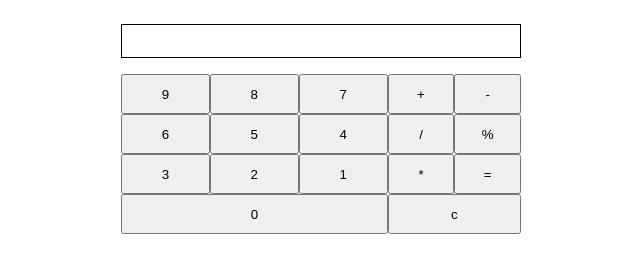
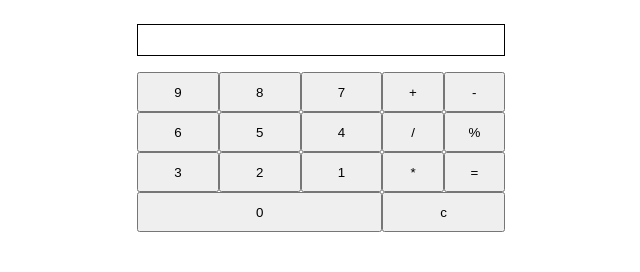
Before and after one commit to muggy8/stateless, a plain HTML site: page example.html in a window 1280 px wide. Shown: the whole page, without its empty margins (319-959 px from the left). Drawn offline with Linux system fonts and the light colour scheme.

Commit message:
css for calculator

```diff
--- a/example.html
+++ b/example.html
@@ -2,6 +2,11 @@
 	<head>
 		<script src="stateless.js"></script>
 		<style>
+			* {
+				-webkit-box-sizing: border-box;
+			       -moz-box-sizing: border-box;
+			        	box-sizing: border-box;
+			}
 			.calc-body {
 				width: 100%;
 				max-width: 400px;
```
